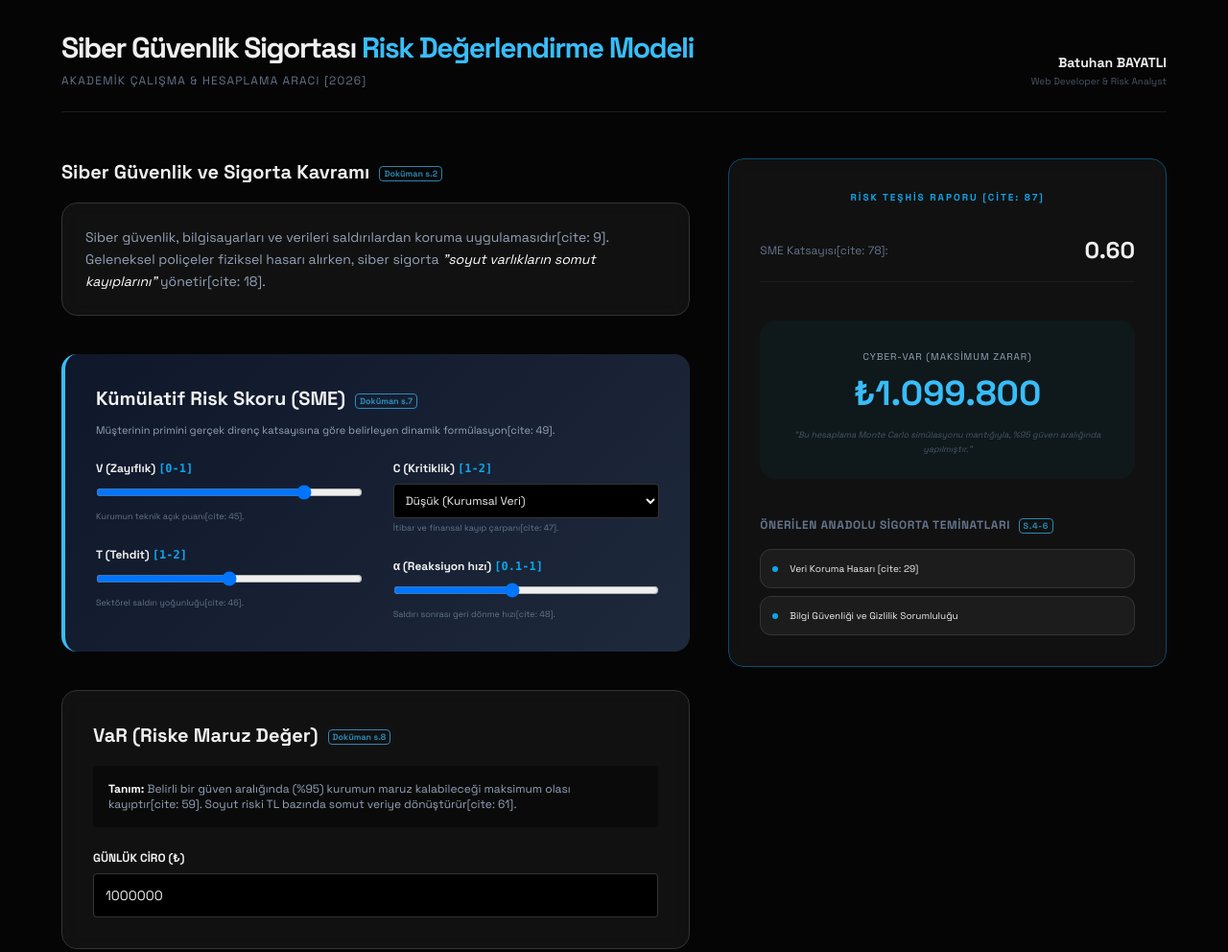
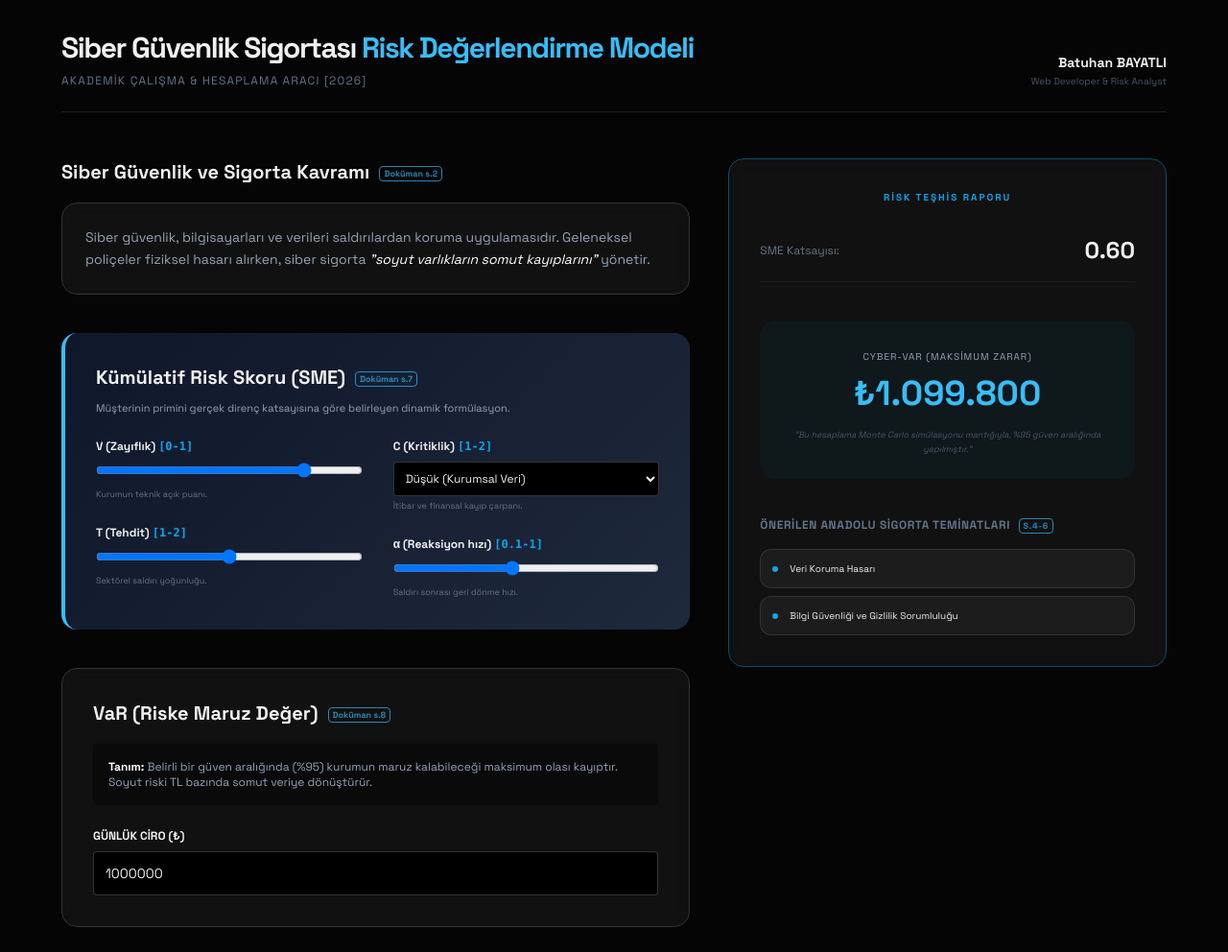
Before and after one commit to batuhanbayatli/siber-sigorta-risk-hesaplayici, a plain HTML site: page TAM_SISTEM.html in a window 1280 px wide. Shown: the top 992 px of the page at 96% size. Drawn offline with nearby package versions, Linux system fonts and the light colour scheme.

Commit message:
Update TAM_SISTEM.html

```diff
--- a/TAM_SISTEM.html
+++ b/TAM_SISTEM.html
@@ -33,26 +33,26 @@
             <section>
                 <h2 class="text-xl font-bold mb-4">Siber Güvenlik ve Sigorta Kavramı <span class="source-tag">Doküman s.2</span></h2>
                 <div class="glass p-6 text-sm leading-relaxed text-slate-400">
-                    Siber güvenlik, bilgisayarları ve verileri saldırılardan koruma uygulamasıdır[cite: 9].
-                    Geleneksel poliçeler fiziksel hasarı alırken, siber sigorta <span class="text-white italic">"soyut varlıkların somut kayıplarını"</span> yönetir[cite: 18].
+                    Siber güvenlik, bilgisayarları ve verileri saldırılardan koruma uygulamasıdır.
+                    Geleneksel poliçeler fiziksel hasarı alırken, siber sigorta <span class="text-white italic">"soyut varlıkların somut kayıplarını"</span> yönetir.
                 </div>
             </section>
 
             <section class="calc-box p-8 rounded-2xl">
                 <h2 class="text-xl font-bold mb-2">Kümülatif Risk Skoru (SME) <span class="source-tag">Doküman s.7</span></h2>
-                <p class="text-[11px] text-slate-400 mb-6">Müşterinin primini gerçek direnç katsayısına göre belirleyen dinamik formülasyon[cite: 49].</p>
+                <p class="text-[11px] text-slate-400 mb-6">Müşterinin primini gerçek direnç katsayısına göre belirleyen dinamik formülasyon.</p>
 
                 <div class="grid grid-cols-1 md:grid-cols-2 gap-8">
                     <div class="space-y-6">
                         <div>
                             <label class="block text-xs font-bold mb-2">V (Zayıflık) <span class="text-sky-500 font-mono">[0-1]</span></label>
                             <input type="range" id="v" min="0" max="1" step="0.1" value="0.8" class="w-full">
-                            <p class="text-[9px] text-slate-500 mt-1">Kurumun teknik açık puanı[cite: 45].</p>
+                            <p class="text-[9px] text-slate-500 mt-1">Kurumun teknik açık puanı.</p>
                         </div>
                         <div>
                             <label class="block text-xs font-bold mb-2">T (Tehdit) <span class="text-sky-500 font-mono">[1-2]</span></label>
                             <input type="range" id="t" min="1" max="2" step="0.1" value="1.5" class="w-full">
-                            <p class="text-[9px] text-slate-500 mt-1">Sektörel saldırı yoğunluğu[cite: 46].</p>
+                            <p class="text-[9px] text-slate-500 mt-1">Sektörel saldırı yoğunluğu.</p>
                         </div>
                     </div>
                     <div class="space-y-6">
@@ -62,12 +62,12 @@
                                 <option value="1.0">Düşük (Kurumsal Veri)</option>
                                 <option value="2.0">Yüksek (KVKK / Finansal Veri)</option>
                             </select>
-                            <p class="text-[9px] text-slate-500 mt-1">İtibar ve finansal kayıp çarpanı[cite: 47].</p>
+                            <p class="text-[9px] text-slate-500 mt-1">İtibar ve finansal kayıp çarpanı.</p>
                         </div>
                         <div>
                             <label class="block text-xs font-bold mb-2">α (Reaksiyon hızı) <span class="text-sky-500 font-mono">[0.1-1]</span></label>
                             <input type="range" id="alpha" min="0.1" max="1" step="0.1" value="0.5" class="w-full">
-                            <p class="text-[9px] text-slate-500 mt-1">Saldırı sonrası geri dönme hızı[cite: 48].</p>
+                            <p class="text-[9px] text-slate-500 mt-1">Saldırı sonrası geri dönme hızı.</p>
                         </div>
                     </div>
                 </div>
@@ -76,8 +76,8 @@
             <section class="glass p-8">
                 <h2 class="text-xl font-bold mb-4">VaR (Riske Maruz Değer) <span class="source-tag">Doküman s.8</span></h2>
                 <div class="bg-black/40 p-4 rounded mb-6 text-xs text-slate-400">
-                    <b class="text-white">Tanım:</b> Belirli bir güven aralığında (%95) kurumun maruz kalabileceği maksimum olası kayıptır[cite: 59].
-                    Soyut riski TL bazında somut veriye dönüştürür[cite: 61].
+                    <b class="text-white">Tanım:</b> Belirli bir güven aralığında (%95) kurumun maruz kalabileceği maksimum olası kayıptır.
+                    Soyut riski TL bazında somut veriye dönüştürür.
                 </div>
                 <div class="flex items-center gap-4">
                     <div class="flex-1">
@@ -90,11 +90,11 @@
 
         <div class="lg:col-span-5 space-y-6">
             <div class="glass p-8 border-sky-900 sticky top-8">
-                <h3 class="text-center text-[10px] tracking-[0.2em] uppercase text-sky-500 font-bold mb-8">Risk Teşhis Raporu [cite: 87]</h3>
+                <h3 class="text-center text-[10px] tracking-[0.2em] uppercase text-sky-500 font-bold mb-8">Risk Teşhis Raporu </h3>
 
                 <div class="space-y-10">
                     <div class="flex justify-between items-center border-b border-white/5 pb-4">
-                        <span class="text-xs text-slate-500">SME Katsayısı[cite: 78]:</span>
+                        <span class="text-xs text-slate-500">SME Katsayısı:</span>
                         <span id="sme_res" class="text-2xl font-bold">1.20</span>
                     </div>
 
@@ -126,7 +126,7 @@
                 <b class="text-white">Veri Koruma Hasarı:</b> Bozulan/şifrelenen verilerin geri getirilmesi için gereken iş gücü ve teknik maliyetlerdir.
             </div>
             <div>
-                <b class="text-white">ATO (Hesap Ele Geçirme):</b> Meşru kullanıcı bilgilerinin ele geçirilip sistemde "yetkili" gibi dolaşılmasıdır[cite: 24].
+                <b class="text-white">ATO (Hesap Ele Geçirme):</b> Meşru kullanıcı bilgilerinin ele geçirilip sistemde "yetkili" gibi dolaşılmasıdır.
             </div>
         </div>
     </footer>
@@ -150,9 +150,9 @@
             list.innerHTML = "";
             const recs = [];
 
-            if (v > 0.7) recs.push("Veri Koruma Hasarı [cite: 29]");
-            if (c > 1.5) recs.push("Kişisel Verilerle İlgili İdari Para Cezaları [cite: 28]");
-            if (sme > 1.0) recs.push("İş Durması Teminatı [cite: 86]");
+            if (v > 0.7) recs.push("Veri Koruma Hasarı ");
+            if (c > 1.5) recs.push("Kişisel Verilerle İlgili İdari Para Cezaları");
+            if (sme > 1.0) recs.push("İş Durması Teminatı");
             if (revenue > 500000) recs.push("Bilgi Güvenliği ve Gizlilik Sorumluluğu ");
 
             recs.forEach(r => {
```
